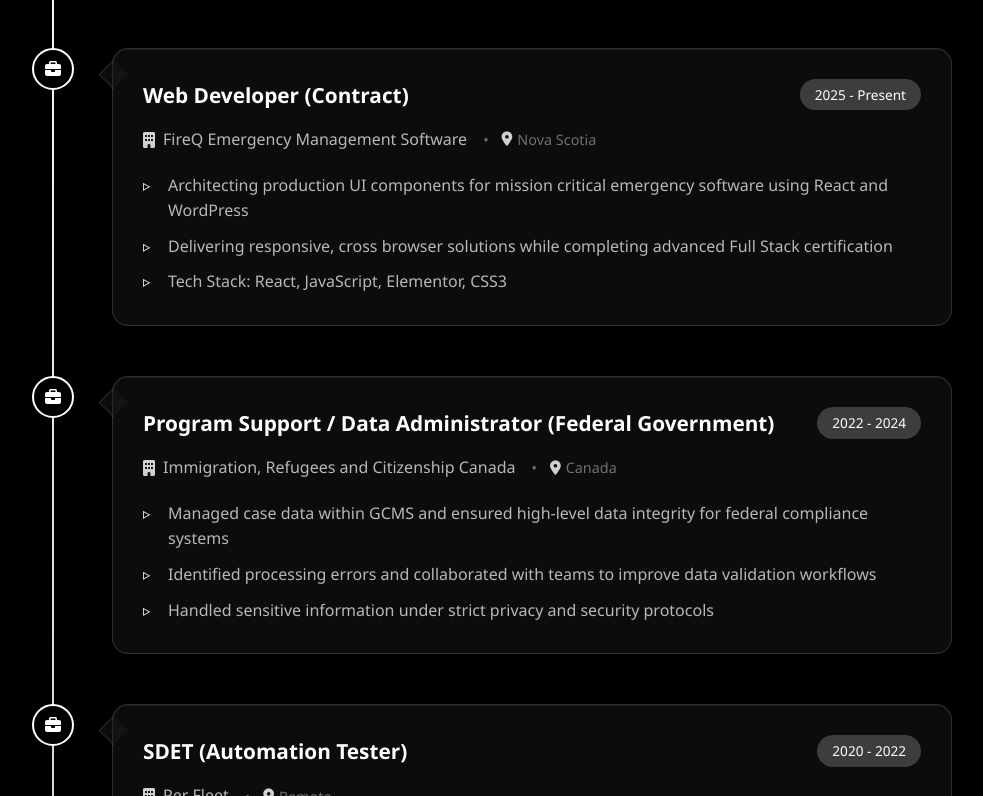
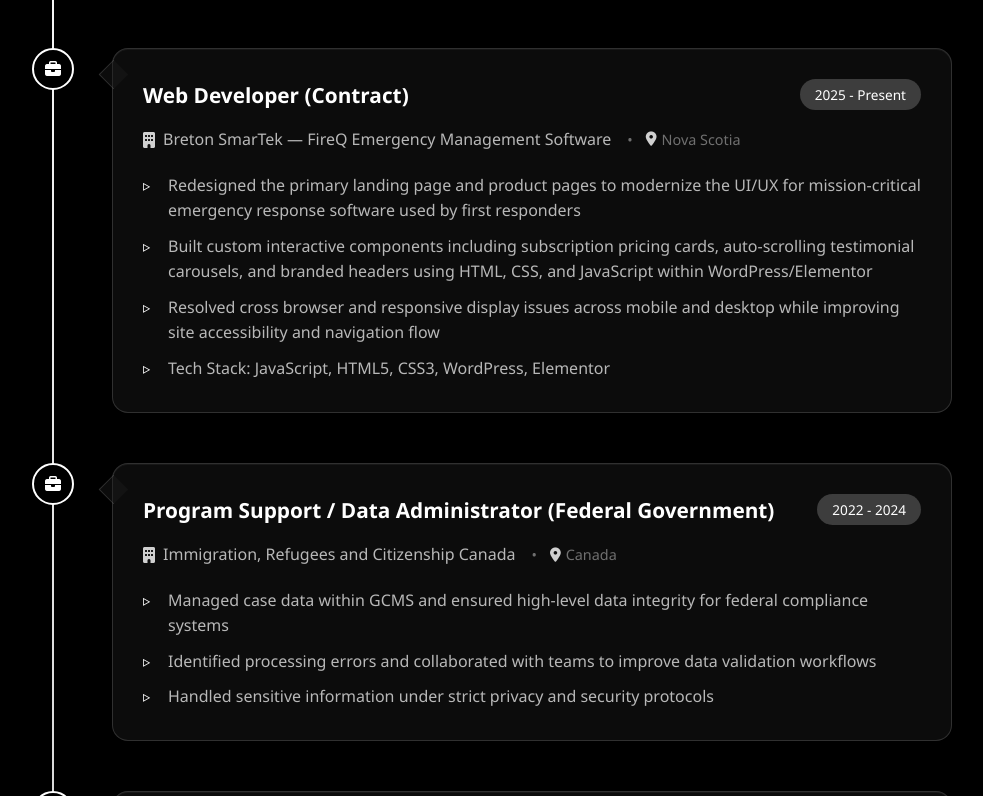
Before and after one commit to Britten66/MyPortfolio, a React (Vite) app: page / in a window 1280 px wide. Shown: the part 2244-3040 px from the top of the page, without its empty margins (138-1121 px from the left). Built offline with nearby package versions, Linux system fonts and the light colour scheme.

Commit message:
exp changes

```diff
--- a/src/components/Experience/Experience.jsx
+++ b/src/components/Experience/Experience.jsx
@@ -37,13 +37,14 @@
     },
     {
       title: "Web Developer (Contract)",
-      company: "FireQ Emergency Management Software",
+      company: "Breton SmarTek — FireQ Emergency Management Software",
       location: "Nova Scotia",
       period: "2025 - Present",
       description: [
-        "Architecting production UI components for mission critical emergency software using React and WordPress",
-        "Delivering responsive, cross browser solutions while completing advanced Full Stack certification",
-        "Tech Stack: React, JavaScript, Elementor, CSS3",
+        "Redesigned the primary landing page and product pages to modernize the UI/UX for mission-critical emergency response software used by first responders",
+        "Built custom interactive components including subscription pricing cards, auto-scrolling testimonial carousels, and branded headers using HTML, CSS, and JavaScript within WordPress/Elementor",
+        "Resolved cross browser and responsive display issues across mobile and desktop while improving site accessibility and navigation flow",
+        "Tech Stack: JavaScript, HTML5, CSS3, WordPress, Elementor",
       ],
     },
     {
```
